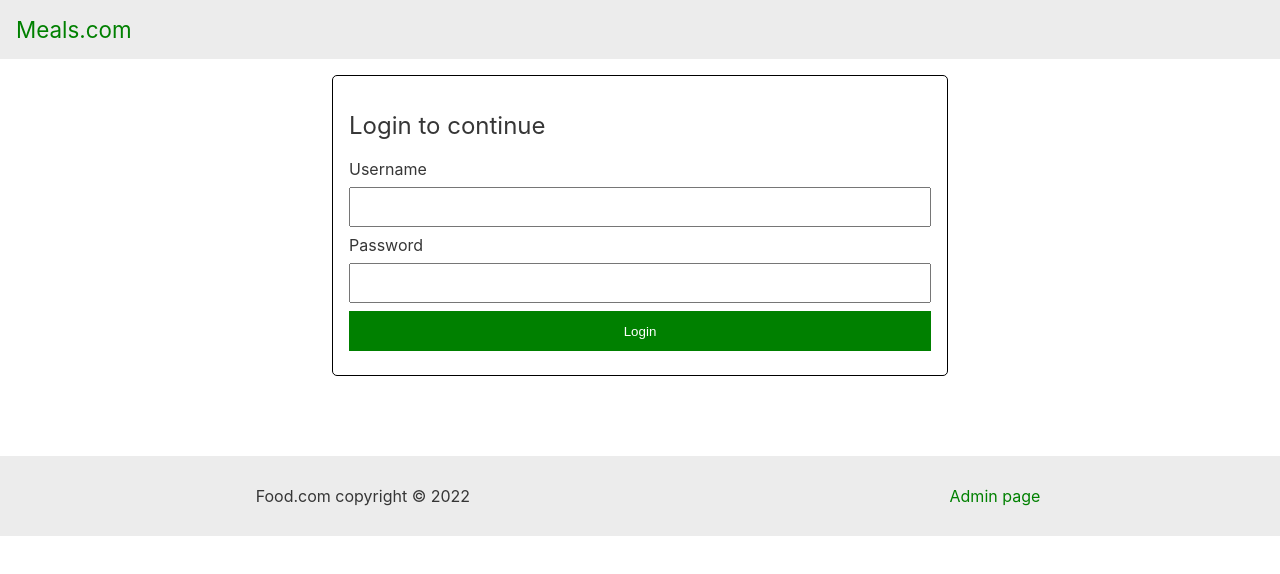
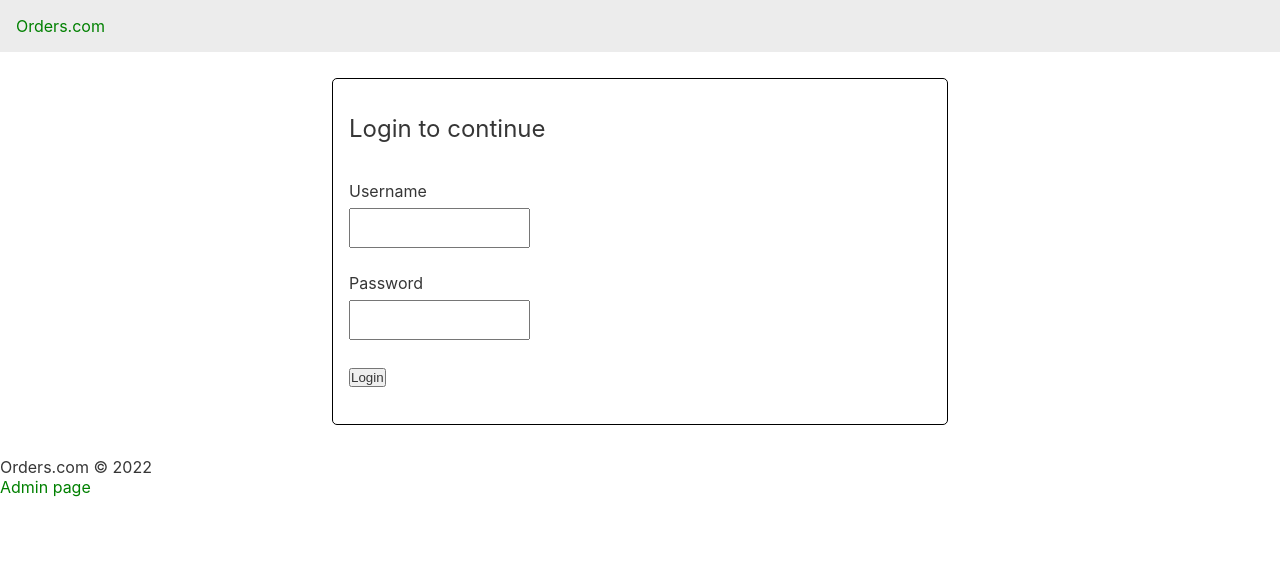
Before and after one commit to joshua530/angular-order-app, an Angular app in the folder frontend/: page /admin/login in a window 1280 px wide. Shown: the top 574 px of the page. Built offline with nearby package versions, Linux system fonts and the light colour scheme.

Commit message:
update components with new layout

```diff
--- a/frontend/src/app/components/footer/footer.component.html
+++ b/frontend/src/app/components/footer/footer.component.html
@@ -1,8 +1,6 @@
-<footer>
-  <p>
-    Food.com copyright &copy; {{ year }}
-  </p>
+<div class="navbar navbar-light bg-light ps-3 pe-4 py-4 px-sm-5 mt-5">
+  <p>Orders.com &copy; 2022</p>
   <p>
     <a routerLink="/admin">Admin page</a>
   </p>
-</footer>
+</div>
--- a/frontend/src/app/components/header/header.component.html
+++ b/frontend/src/app/components/header/header.component.html
@@ -1,8 +1,6 @@
-<nav>
-  <div class="branding">
-    <a routerLink="/">Meals.com</a>
-  </div>
-  <div>
+<nav class="navbar navbar-expand-lg navbar-light bg-light ps-md-2 pe-md-5 py-4 mb-4">
+  <div class="container-fluid">
+    <a class="navbar-brand text-uppercase" routerLink="/">Orders.com</a>
     <a *ngIf="(!isAdminPage)" routerLinkActive="current-route" routerLink="/orders">my orders</a>
     <button class="btn btn-green" *ngIf="isAdminPage && isLoggedIn" (click)="logoutAdmin()">Logout</button>
   </div>
--- a/frontend/src/app/components/login-form/login-form.component.html
+++ b/frontend/src/app/components/login-form/login-form.component.html
@@ -1,14 +1,16 @@
-<form (ngSubmit)="authenticateAdmin()" class="login-form ">
-  <h2 class="mt-2 mb-2">Login to continue</h2>
-  <div class="form-control">
-    <label for="username">Username</label>
-    <input [(ngModel)]="username" type="text" name="username" id="">
-  </div>
-  <div class="form-control">
-    <label for="password">Password</label>
-    <input [(ngModel)]="password" type="password" name="password" id="">
-  </div>
-  <div class="form-control">
-    <input class="btn btn-green" type="submit" value="Login">
-  </div>
-</form>
+<div class="row">
+  <div class="col"></div>
+  <form (ngSubmit)="authenticateAdmin()" class="col-12 col-sm-8 col-md-6 col-lg-4 login-form">
+    <h2 class="mt-2 mb-2 font-light mb-4">Login to continue</h2>
+    <div class="form-outline mb-4">
+      <label class="form-label font-light" for="username">Username</label>
+      <input [(ngModel)]="username" type="text" name="username" id="username" class="form-control" />
+    </div>
+    <div class="form-outline mb-4">
+      <label class="form-label font-light" for="password">Password</label>
+      <input [(ngModel)]="password" type="password" id="password" name="password" class="form-control" />
+    </div>
+    <button type="submit" class="w-100 btn-submit mb-4">Login</button>
+  </form>
+  <div class="col"></div>
+</div>
--- a/frontend/src/app/components/login-form/login-form.component.ts
+++ b/frontend/src/app/components/login-form/login-form.component.ts
@@ -33,6 +33,7 @@ export class LoginFormComponent implements OnInit {
     this.userService
       .authenticateUser(this.username, this.password)
       .subscribe((authToken) => {
+        console.log('did something');
         if (authToken.token === null)
           this.notificationService.notify(
             'Invalid username or password',
--- a/frontend/src/app/components/place-order-form/place-order-form.component.html
+++ b/frontend/src/app/components/place-order-form/place-order-form.component.html
@@ -1,5 +1,13 @@
-<form (ngSubmit)="orderMeal()">
-  <label for="quantity">Quantity</label>
-  <input [(ngModel)]="quantity" type="number" name="quantity" min="1" max="1000" id="quantity">
-  <button class="btn btn-green">Order</button>
+<form class="order-placement-form" (ngSubmit)="orderMeal()">
+  <label class="text-uppercase font-bold h6 mb-2" for="quantity">Quantity</label>
+  <div class="d-flex order-quantity-box">
+    <button type="button" class="btn-add" (click)="incrementQuantity()">
+      <span class="fa fa-plus"></span>
+    </button>
+    <input class="order-quantity" [(ngModel)]="quantity" type="number" name="quantity" min="1" max="1000" id="quantity">
+    <button type="button" class="btn-minus font-light" (click)="decrementQuantity()">
+      <span class="fa fa-minus"></span>
+    </button>
+  </div>
+  <button class="btn-submit text-uppercase font-bold">Place order</button>
 </form>
--- a/frontend/src/app/components/place-order-form/place-order-form.component.ts
+++ b/frontend/src/app/components/place-order-form/place-order-form.component.ts
@@ -23,6 +23,14 @@ export class PlaceOrderFormComponent implements OnInit {
   ) {}
 
   ngOnInit(): void {}
+
+  incrementQuantity() {
+    if (this.quantity < 1000) ++this.quantity;
+  }
+
+  decrementQuantity() {
+    if (this.quantity > 1) --this.quantity;
+  }
 
   orderMeal(): void {
     // validate
```
